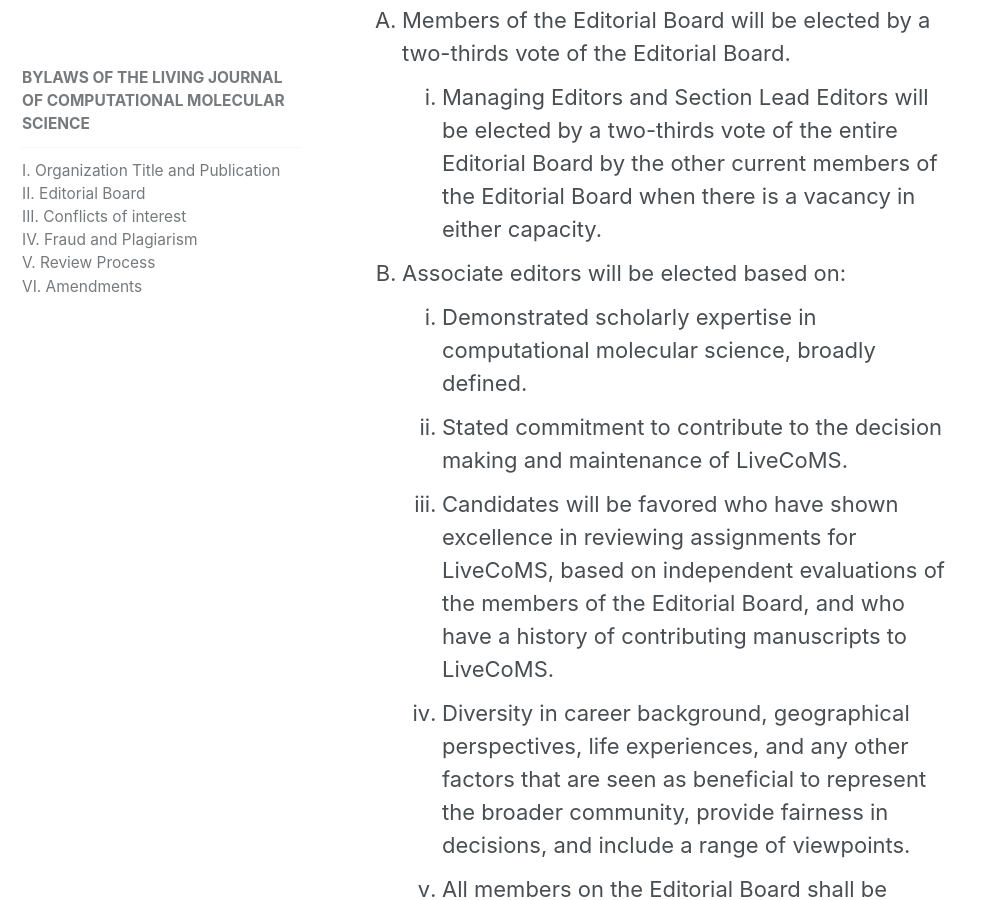
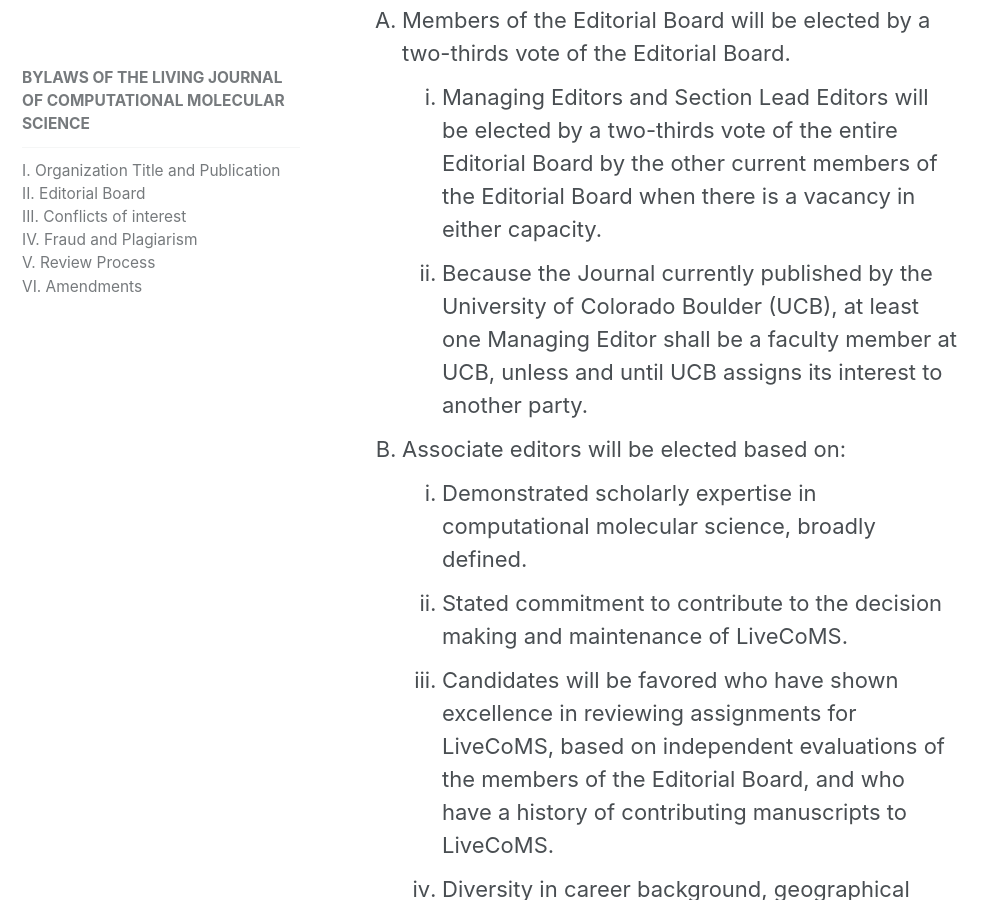
Before and after one commit to livecomsjournal/livecomsjournal.github.io, a Jekyll site: the page built from _editorial_policies/01_bylaws.md, in a window 1280 px wide and 900 px high, scrolled down 1968 px. Shown: the whole window, without its empty margins (0-998 px from the left). Built offline with Jekyll 4.4.1, drawn with Linux system fonts in a browser that asks for light colours; some of the changed text lies outside the part shown.

Commit message:
Two suggested changed by lawyer
1. Adding a date.
2. Specifying that there be a Boulder person unless publishing location is switched.

```diff
--- a/_editorial_policies/01_bylaws.md
+++ b/_editorial_policies/01_bylaws.md
@@ -44,6 +44,7 @@ either Managing Editors or Associate Editors.
 1. Selection process
     1. Members of the Editorial Board will be elected by a two-thirds vote of the Editorial Board.
         1. Managing Editors and Section Lead Editors will be elected by a two-thirds vote of the entire Editorial Board by the other current members of the Editorial Board when there is a vacancy in either capacity.
+        2. Because the Journal currently published by the University of Colorado Boulder (UCB), at least one Managing Editor shall be a faculty member at UCB, unless and until UCB assigns its interest to another party.
     1. Associate editors will be elected based on:
         1. Demonstrated scholarly expertise in computational molecular science, broadly defined.
         1. Stated commitment to contribute to the decision making and maintenance of LiveCoMS.
@@ -144,3 +145,5 @@ In the case that all of the Section Lead Editors have potential conflicts, the M
 
    These bylaws may be amended by two-thirds of the vote of the entire
    Editorial Board.
+
+This version of the bylaws dated December 12, 2017.
```
